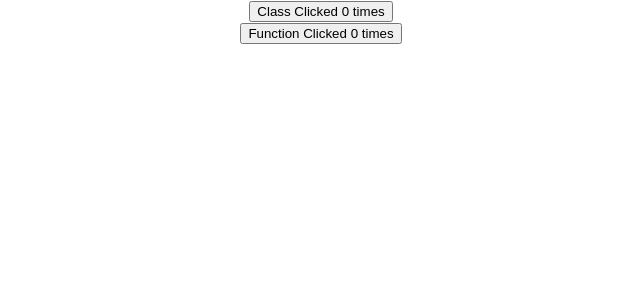
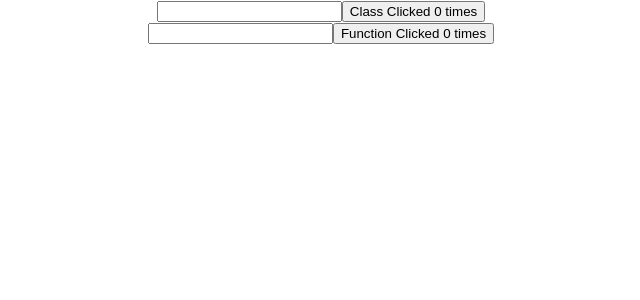
Before and after one commit to EranLavan/codevolution-one, a React (Create React App) app: page / in a window 1280 px wide. Shown: the top 300 px of the page, without its empty margins (319-959 px from the left). Built offline with nearby package versions, Linux system fonts and the light colour scheme.

Commit message:
modified:   src/components/HookClassCounterOne.js 	modified:   src/components/HookFunctionCounterOne.js

```diff
--- a/src/components/HookClassCounterOne.js
+++ b/src/components/HookClassCounterOne.js
@@ -6,7 +6,8 @@
     super(props)
 
     this.state = {
-       count: 0
+       count: 0,
+       name: ''
     }
   }
 
@@ -15,12 +16,22 @@
   }
 
   componentDidUpdate(prevProps, prevState) {
+    if(prevState.count !== this.state.count) {
+    console.log('Updating document title')
     document.title = `Clicked ${this.state.count} times`
-  }
+  }}
 
   render() {
     return (
       <div>
+        <input
+          type='text'
+          value={this.state.name}
+          onChange={e => {
+            this.setState({ name: e.target.value })
+            }}
+        ></input>
+
         <button onClick={() => this.setState({ count: this.state.count + 1 })}>
             Class Clicked {this.state.count} times
         </button>
--- a/src/components/HookFunctionCounterOne.js
+++ b/src/components/HookFunctionCounterOne.js
@@ -2,14 +2,17 @@
 
 function HookFunctionCounterOne() {
 
-  const [count, setCount] = useState(0)
+  const [count, setCount] = useState(0);
+  const [name, setName] = useState('');
 
   useEffect(() => {
+    console.log('useEffect - Updating document title')
     document.title = `You clicked ${count} times`
-  })
+  }, [count])
 
   return (
     <div>
+      <input type='text' value={name} onChange={e => setName(e.target.value)} />
       <button onClick={() => setCount(count + 1)}>Function Clicked {count} times</button>
     </div>
   )
```
